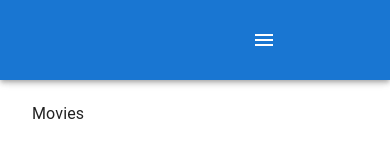
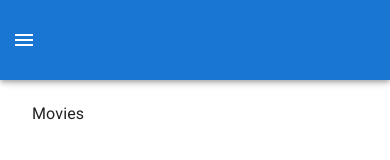
Before and after one commit to Shashwot90/filmpire_sp, a React (Create React App) app: page / in a window 390 px wide. Shown: the top 160 px of the page. Built offline with nearby package versions, Linux system fonts and the light colour scheme.

Commit message:
theme setup

```diff
--- a/public/index.html
+++ b/public/index.html
@@ -12,7 +12,7 @@
     <link rel="apple-touch-icon" href="%PUBLIC_URL%/logo192.png" />
 
     <link rel="manifest" href="%PUBLIC_URL%/manifest.json" />
-
+    <link rel="stylesheet" href="https://fonts.googleapis.com/css2?family=Roboto:wght@300;400;500;600;700&display=swap" />
     <title>Filmpire</title>
   </head>
   <body>
--- a/src/components/NavBar/styles.js
+++ b/src/components/NavBar/styles.js
@@ -1,11 +1,23 @@
 import { makeStyles } from "@mui/styles";
 
-export default makeStyles(() => ({
+export default makeStyles((theme) => ({
     toolbar: {
         height: '80px',
         display: 'flex',
         justifyContent: 'space-between',
-        marginLeft: '240px'
+        marginLeft: '240px',
+        [theme.breakpoints.down('sm')]: {
+            marginLeft: 0,
+            flexWrap: 'wrap',
+
+        }
+    },
+    menuButton: {
+        marginRight: theme.spacing(2),
+        [theme.breakpoints.up('sm')]: {
+            display: 'none',
+
+        }
     }
 
 }));
--- a/src/index.js
+++ b/src/index.js
@@ -2,9 +2,14 @@
 import ReactDOM from "react-dom";
 import { BrowserRouter } from "react-router-dom";
 import App from "./components/App";
+import { createTheme, ThemeProvider } from "@mui/material/styles";
+
+const theme = createTheme({});
 
 ReactDOM.render(
-  <BrowserRouter>
-    <App />
-  </BrowserRouter>,
+  <ThemeProvider theme={theme}>
+    <BrowserRouter>
+      <App />
+    </BrowserRouter>
+  </ThemeProvider>,
   document.getElementById('root'));
```
